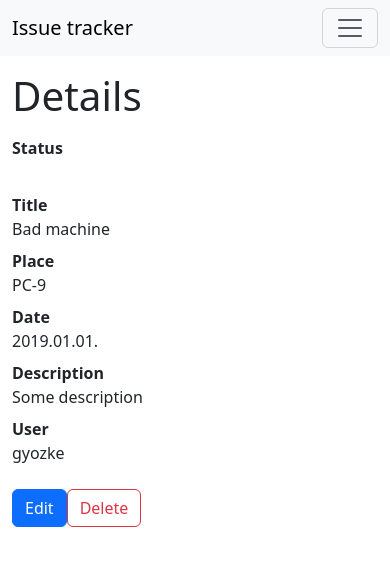
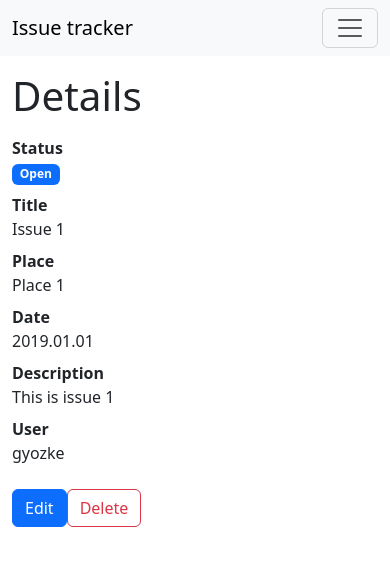
Before and after one commit to jaodunmuntasir/Issue-Tracker-App, an Angular app: page /issues/1 in a window 390 px wide. Shown: the top 566 px of the page. Built offline with nearby package versions, Linux system fonts and the light colour scheme.

Commit message:
Issue Creation Implemented

```diff
--- a/src/app/issue-detail/issue-detail.component.html
+++ b/src/app/issue-detail/issue-detail.component.html
@@ -3,19 +3,27 @@
   <h2 class="display-2 my-3">Details</h2>
   <dl class="row">
     <dt class="col-sm-3">Status</dt>
-      <dd class="col-sm-9"><span class="badge badge-danger">NEW</span></dd>
+    <dd class="col-sm-9">
+      <span
+        class="badge"
+        [class.text-bg-primary]="issue.status === 'Open'"
+        [class.text-bg-warning]="issue.status === 'In Progress'"
+        [class.text-bg-success]="issue.status === 'Closed'"
+        >{{ issue.status }}</span
+      >
+    </dd>
 
     <dt class="col-sm-3">Title</dt>
-      <dd class="col-sm-9">Bad machine</dd>
+    <dd class="col-sm-9">{{ issue.title }}</dd>
 
     <dt class="col-sm-3">Place</dt>
-      <dd class="col-sm-9">PC-9</dd>
+    <dd class="col-sm-9">{{ issue.place }}</dd>
 
     <dt class="col-sm-3">Date</dt>
-      <dd class="col-sm-9">2019.01.01.</dd>
+    <dd class="col-sm-9">2019.01.01</dd>
 
     <dt class="col-sm-3">Description</dt>
-      <dd class="col-sm-9">Some description</dd>
+    <dd class="col-sm-9">{{ issue.description }}</dd>
 
     <dt class="col-sm-3">User</dt>
     <dd class="col-sm-9">gyozke</dd>
--- a/src/app/issue-detail/issue-detail.component.ts
+++ b/src/app/issue-detail/issue-detail.component.ts
@@ -1,5 +1,7 @@
 import { Component, OnInit } from '@angular/core';
 import { ActivatedRoute } from '@angular/router';
+import { Issue } from '../issue';
+import { IssueService } from '../issue.service';
 
 @Component({
   selector: 'app-issue-detail',
@@ -9,13 +11,19 @@ import { ActivatedRoute } from '@angular/router';
   styleUrl: './issue-detail.component.css',
 })
 export class IssueDetailComponent implements OnInit {
-  constructor(private route: ActivatedRoute) {}
+  issue : Issue = new Issue();
+
+  constructor(private route: ActivatedRoute, private issueService : IssueService) {}
 
   ngOnInit(): void {
     const paramId = this.route.snapshot.paramMap.get('id');
     if (paramId) {
       const id = parseInt(paramId);
       console.log('Issue id:', id);
+      const issue = this.issueService.getIssueById(id);
+      if (issue) {
+        this.issue = issue;
+      }
     }
   }
 }
--- a/src/app/issue-list/issue-list.component.html
+++ b/src/app/issue-list/issue-list.component.html
@@ -1,7 +1,7 @@
 <!-- Listing page -->
 <div class="container">
   <h2 class="display-2 my-3">My issues</h2>
-  <p><a class="btn btn-primary" href="#" role="button">New issue</a></p>
+  <p><a class="btn btn-primary" routerLink="/issues/new" role="button">New issue</a></p>
 
   <app-status-filter
     [status]="status"
--- a/src/app/issue-list/issue-list.component.ts
+++ b/src/app/issue-list/issue-list.component.ts
@@ -5,6 +5,7 @@ import { StatusFilterComponent } from "../status-filter/status-filter.component"
 import { NewIssueComponent } from "../new-issue/new-issue.component";
 import { IssueFormComponent } from "../issue-form/issue-form.component";
 import { RouterLink } from '@angular/router';
+import { IssueService } from '../issue.service';
 
 @Component({
     selector: 'app-issue-list',
@@ -14,50 +15,17 @@ import { RouterLink } from '@angular/router';
     imports: [NgForOf, StatusFilterComponent, JsonPipe, IssueFormComponent, RouterLink]
 })
 export class IssueListComponent implements OnInit {
-  issues: Issue[] = [
-    {
-      id: 1,
-      title: 'Issue 1',
-      description: 'This is issue 1',
-      place: 'Place 1',
-      status: 'Open',
-    },
-    {
-      id: 2,
-      title: 'Issue 2',
-      description: 'This is issue 2',
-      place: 'Place 2',
-      status: 'Closed',
-    },
-    {
-      id: 3,
-      title: 'Issue 3',
-      description: 'This is issue 3',
-      place: 'Place 3',
-      status: 'Open',
-    },
-    {
-      id: 4,
-      title: 'Issue 4',
-      description: 'This is issue 4',
-      place: 'Place 4',
-      status: 'Closed',
-    },
-    {
-      id: 5,
-      title: 'Issue 5',
-      description: 'This is issue 5',
-      place: 'Place 5',
-      status: 'In Progress',
-    },
-  ];
+  issues: Issue[] = [];
 
   filteredIssues: Issue[] = [];
 
   status = 'All';
   selectedIssue: Issue | null = null;
 
+  constructor(private issueService: IssueService) {}
+
   ngOnInit() {
+    this.issues = this.issueService.getIssues();
     this.filterIssues();
   }
 
--- /dev/null
+++ b/src/app/issue.service.ts
@@ -0,0 +1,60 @@
+import { Injectable } from '@angular/core';
+import { Issue } from './issue';
+
+@Injectable({
+  providedIn: 'root'
+})
+export class IssueService {
+  private issues: Issue[] = [
+    {
+      id: 1,
+      title: 'Issue 1',
+      description: 'This is issue 1',
+      place: 'Place 1',
+      status: 'Open',
+    },
+    {
+      id: 2,
+      title: 'Issue 2',
+      description: 'This is issue 2',
+      place: 'Place 2',
+      status: 'Closed',
+    },
+    {
+      id: 3,
+      title: 'Issue 3',
+      description: 'This is issue 3',
+      place: 'Place 3',
+      status: 'Open',
+    },
+    {
+      id: 4,
+      title: 'Issue 4',
+      description: 'This is issue 4',
+      place: 'Place 4',
+      status: 'Closed',
+    },
+    {
+      id: 5,
+      title: 'Issue 5',
+      description: 'This is issue 5',
+      place: 'Place 5',
+      status: 'In Progress',
+    },
+  ];
+
+  constructor() { }
+
+  getIssues(): Issue[] {
+    return this.issues;
+  }
+
+  getIssueById(id: number): Issue | undefined {
+    return this.issues.find((issue) => issue.id === id);
+  }
+
+  addIssue(issue: Issue) {
+    issue.id = this.issues.length + 1;
+    this.issues.push(issue);
+  }
+}
--- a/src/app/new-issue/new-issue.component.html
+++ b/src/app/new-issue/new-issue.component.html
@@ -2,5 +2,5 @@
 <div class="container">
     <h2 class="display-2 my-3">New issue</h2>
 
-    <app-issue-form></app-issue-form>
+    <app-issue-form (save)="handleSave($event)"></app-issue-form>
 </div>
--- a/src/app/new-issue/new-issue.component.ts
+++ b/src/app/new-issue/new-issue.component.ts
@@ -1,5 +1,8 @@
 import { Component } from '@angular/core';
 import { IssueFormComponent } from "../issue-form/issue-form.component";
+import { Issue } from '../issue';
+import { IssueService } from '../issue.service';
+import { Router } from '@angular/router';
 
 @Component({
     selector: 'app-new-issue',
@@ -10,4 +13,11 @@ import { IssueFormComponent } from "../issue-form/issue-form.component";
 })
 export class NewIssueComponent {
 
+    constructor(private issueService : IssueService, private router : Router) {}
+
+    handleSave(issue : Issue) {
+        console.log(issue);
+        this.issueService.addIssue(issue);
+        this.router.navigate(['/issues']);
+    }
 }
```
Also changed, not shown: 1 other file (tests, documents, lock files or other folders). Lines whose indentation alone changed are shown as unchanged.
